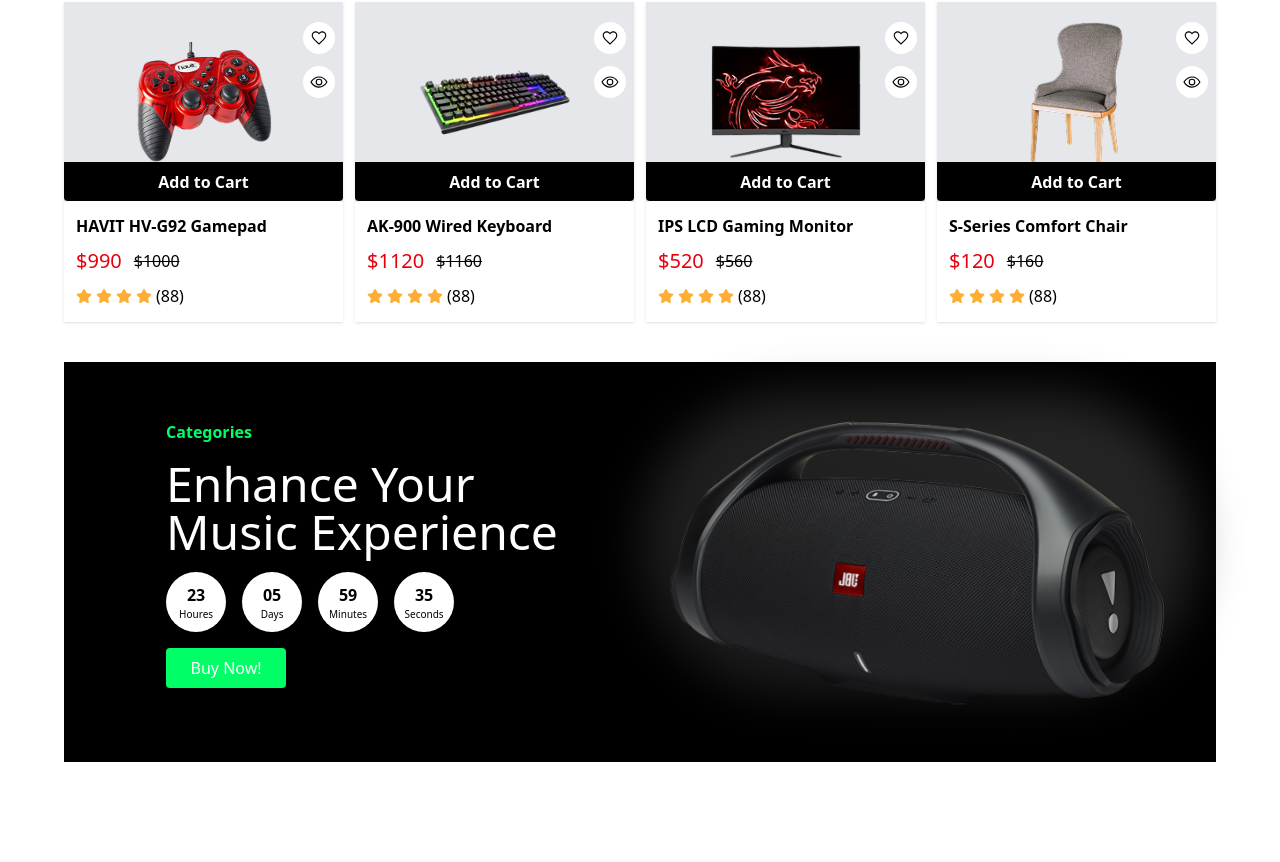
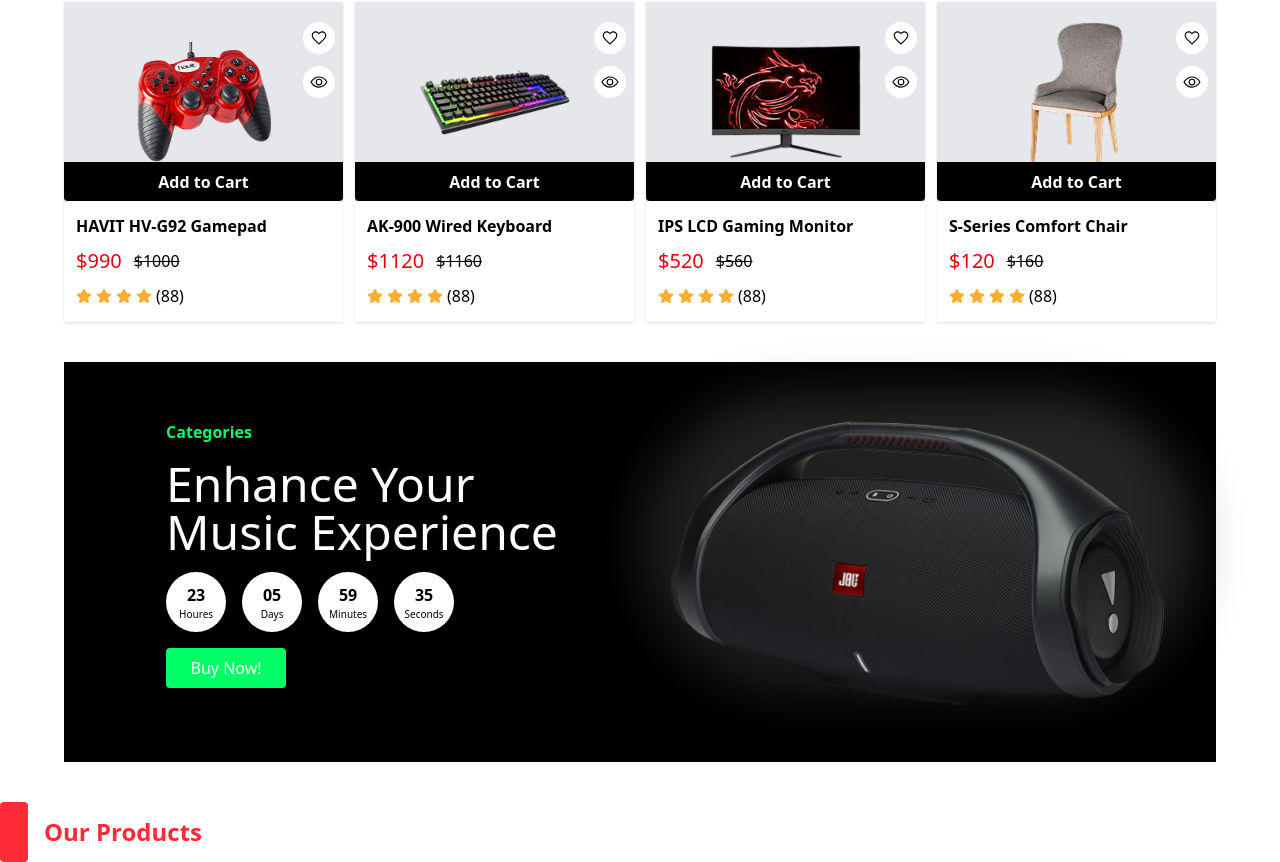
Before and after one commit to MAnwarulhaq/eccomerceNextJs, a Next.js app: page / in a window 1280 px wide. Shown: the part 1757-2619 px from the top of the page. Before the commit the page ends 2559 px from the top, so only its background shows below. Built offline with nearby package versions, Linux system fonts and the light colour scheme.

Commit message:
upda the code

```diff
--- a/app/components/OurProducts.jsx
+++ b/app/components/OurProducts.jsx
@@ -0,0 +1,14 @@
+import React from 'react'
+
+const OurProducts = () => {
+  return (
+    <div>
+         <div className="flex items-center  gap-4">
+                <div className="w-7 h-15 rounded bg-red-500"></div>
+                <h1 className="text-red-500 text-2xl font-semibold">Our Products</h1>
+            </div>
+    </div>
+  )
+}
+
+export default OurProducts
--- a/app/page.js
+++ b/app/page.js
@@ -6,6 +6,7 @@
 import Category from "./components/Category";
 import BestProductds from "./components/BestProducts";
 import Banner from "./components/Banner";
+import OurProducts from "./components/OurProducts";
 export default function Home() {
   return (
     <>
@@ -14,6 +15,7 @@
     <Category/>
     <BestProductds/>
     <Banner/>
+    <OurProducts/>
     </>
   );
 }
```
